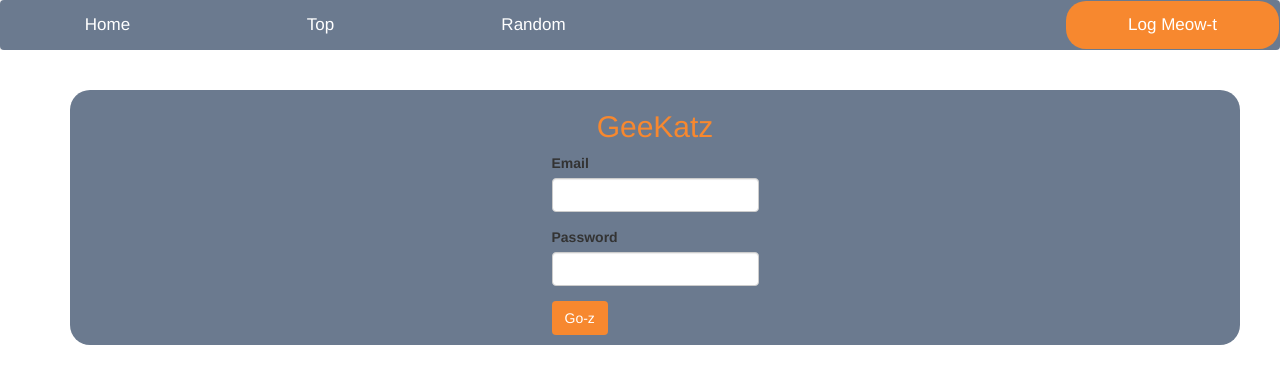
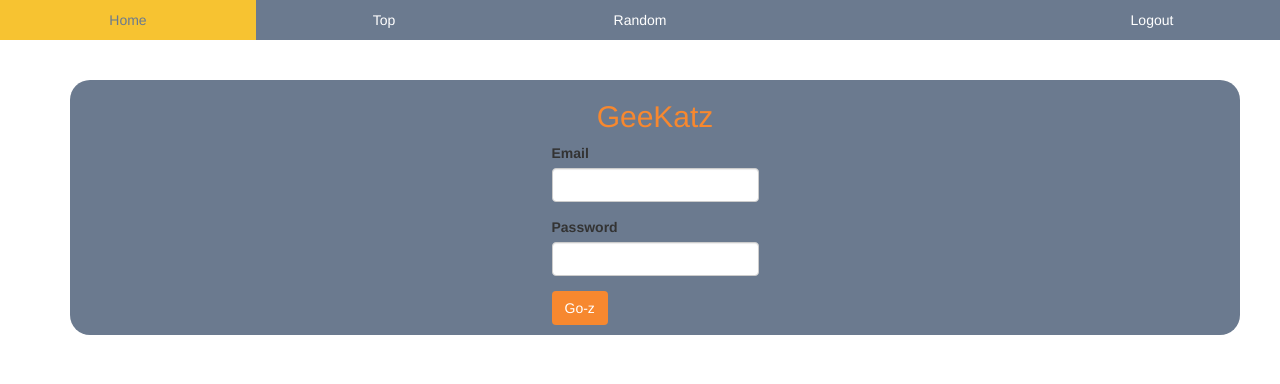
Before and after one commit to Seam7/GeeKatz-Client, an Angular app: page /auth/login in a window 1280 px wide. Shown: the top 384 px of the page. Built offline with nearby package versions, Linux system fonts and the light colour scheme.

Commit message:
Changed menu to use flexbox & added Reactive form to login

```diff
--- a/src/app/auth/auth.module.ts
+++ b/src/app/auth/auth.module.ts
@@ -1,6 +1,6 @@
 import { NgModule } from '@angular/core';
 import { HttpModule } from '@angular/http';
-import { FormsModule } from '@angular/forms';
+import { ReactiveFormsModule } from '@angular/forms';
 import { BrowserModule } from '@angular/platform-browser';
 
 // imports
@@ -18,7 +18,7 @@ import { AuthService } from './auth.service';
   imports: [
     AuthRoutingModule,
     HttpModule,
-    FormsModule,
+    ReactiveFormsModule,
     BrowserModule,
   ],
   exports: [],
--- a/src/app/auth/containers/login/login.component.html
+++ b/src/app/auth/containers/login/login.component.html
@@ -3,14 +3,16 @@
     <div class="title">
       <h2>GeeKatz</h2>
     </div>
-    <form>
-      <div class="form-group">
-        <label for="email">Email</label>
-        <input class="form-control" type="text" name="email">
-      </div>
-      <div class="form-group">
-        <label for="password">Password</label>
-        <input class="form-control" type="text" name="password">
+    <form novalidate (ngSubmit)="onSubmit(login)" [formGroup]="login">
+      <div formGroupName="auth">
+        <div class="form-group">
+          <label for="email">Email</label>
+          <input class="form-control" type="text" formControlName="email">
+        </div>
+        <div class="form-group">
+          <label for="password">Password</label>
+          <input class="form-control" type="password" name="password" formControlName="password">
+        </div>
       </div>
       <button type="submit" class="btn btn-second btn-center">Go-z</button>
     </form>
--- a/src/app/auth/containers/login/login.component.ts
+++ b/src/app/auth/containers/login/login.component.ts
@@ -1,7 +1,7 @@
 import { Component, Input, Output } from '@angular/core';
 import { Router, RouterModule } from '@angular/router';
-import { FormControl } from '@angular/forms';
 import { AuthService } from '../../auth.service';
+import { FormControl, FormGroup } from '@angular/forms';
 
 
 @Component({
@@ -12,15 +12,22 @@ import { AuthService } from '../../auth.service';
 
 export class AuthLoginComponent {
 
+  login: FormGroup;
 
   constructor(private router: Router, private authService: AuthService) {
 
   }
 
   ngOnInit(){
+    this.login = new FormGroup({
+      auth: new FormGroup({
+        email: new FormControl(''),
+        password: new FormControl('')
+      })
+    })
   }
 
   onSubmit({value}) {
-
+    console.log(value);
   }
 }
--- a/src/app/shared/components/menu/menu.component.html
+++ b/src/app/shared/components/menu/menu.component.html
@@ -1,6 +1,22 @@
-<div class="hidden-xs">
+<div class="">
   <nav class="">
-    <ul class="navbar row">
+    <div class="flex-parent">
+      <div class="flex-child">
+        <a class="menu-item" href="">Home</a>
+      </div>
+      <div class="flex-child">
+        <a class="menu-item" href="">Top</a>
+      </div>
+      <div class="flex-child">
+        <a class="menu-item" href="">Random</a>
+      </div>
+      <div class="flex-last">
+        <div class="flex_last--child">
+          <a class="menu-item" href="">Logout</a>
+        </div>
+      </div>
+    </div>
+    <!-- <ul class="navbar row">
       <li class="navbar__item navbar__item-inside col-xs-2">
         <a class="navbar__item-inside" href="default.asp">Home</a>
       </li>
@@ -13,14 +29,14 @@
       <li class="navbar__item navbar__item-inside btn-second navbar__item-round col-xs-offset-4 col-xs-2">
         <a class=" navbar__item-inside" href="" (click)="closeSession($event)">Log Meow-t</a>
       </li>
-    </ul>
+    </ul> -->
   </nav>
 </div>
 
 <!-- Make this nav horizontal or smth -->
 <div class="visible-xs">
   <nav class="">
-    <ul class="navbar row">
+    <!-- <ul class="navbar row">
       <li class="navbar__item navbar__item-inside col-xs-2">
         <a class="navbar__item-inside" href="default.asp">Home</a>
       </li>
@@ -33,6 +49,6 @@
       <li class="navbar__item navbar__item-inside btn-second navbar__item-round col-xs-offset-4 col-xs-2">
         <a class=" navbar__item-inside" href="" (click)="closeSession($event)">Log Meow-t</a>
       </li>
-    </ul>
+    </ul> -->
   </nav>
 </div>
--- a/src/app/shared/components/menu/menu.component.scss
+++ b/src/app/shared/components/menu/menu.component.scss
@@ -13,6 +13,52 @@ nav {
     background-color: $c-primary;
     display: flex;
     align-items: center;
+}
+
+.flex-parent{
+  display: flex;
+  height: 40px;
+  justify-content: center;
+  align-items: center;
+  background-color: $c-primary;
+}
+
+.flex-child{
+  display: flex;
+  width: 20%;
+  height: 100%;
+}
+
+.flex-last{
+  display: flex;
+  width: 20%;
+  height: 100%;
+  flex-grow: 1;
+  justify-content: center;
+  flex-direction: column;
+}
+
+.menu-item {
+  display: flex;
+  justify-content: center;
+  align-items: center;
+  color: white;
+  width: 100%;
+  height: 100%;
+  text-decoration: none;
+}
+
+.flex_last--child{
+  display: flex;
+  width: 50%;
+  height: 100%;
+  align-self: flex-end;
+}
+
+
+.menu-item:hover {
+  background-color: $c-third;
+  color: $c-primary;
 }
 
 .navbar__item {
--- a/src/app/shared/components/menu/menu.component.ts
+++ b/src/app/shared/components/menu/menu.component.ts
@@ -10,7 +10,8 @@ export class MenuComponent implements OnInit {
 
   constructor(private router: Router) { }
 
-  ngOnInit() { }
+  ngOnInit() {
+  }
 
   closeSession(e) {
     e.preventDefault();
```
